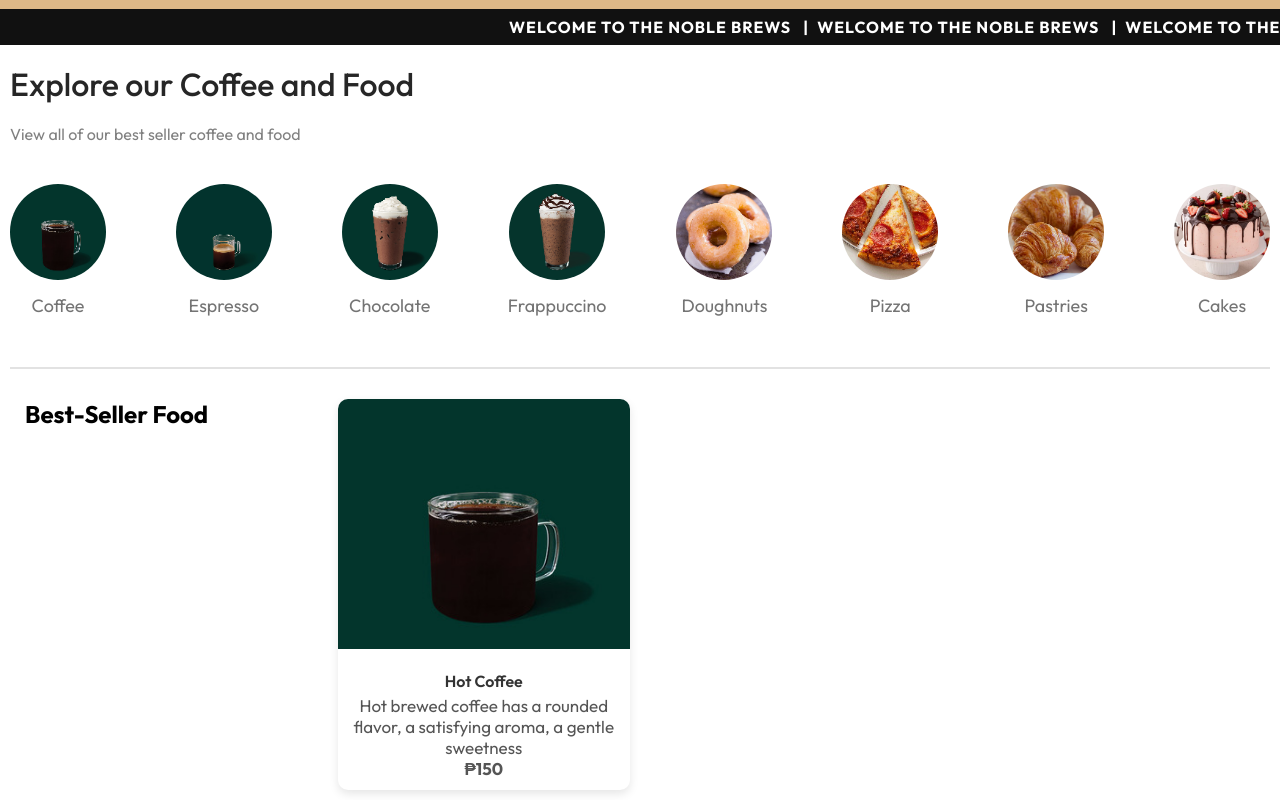
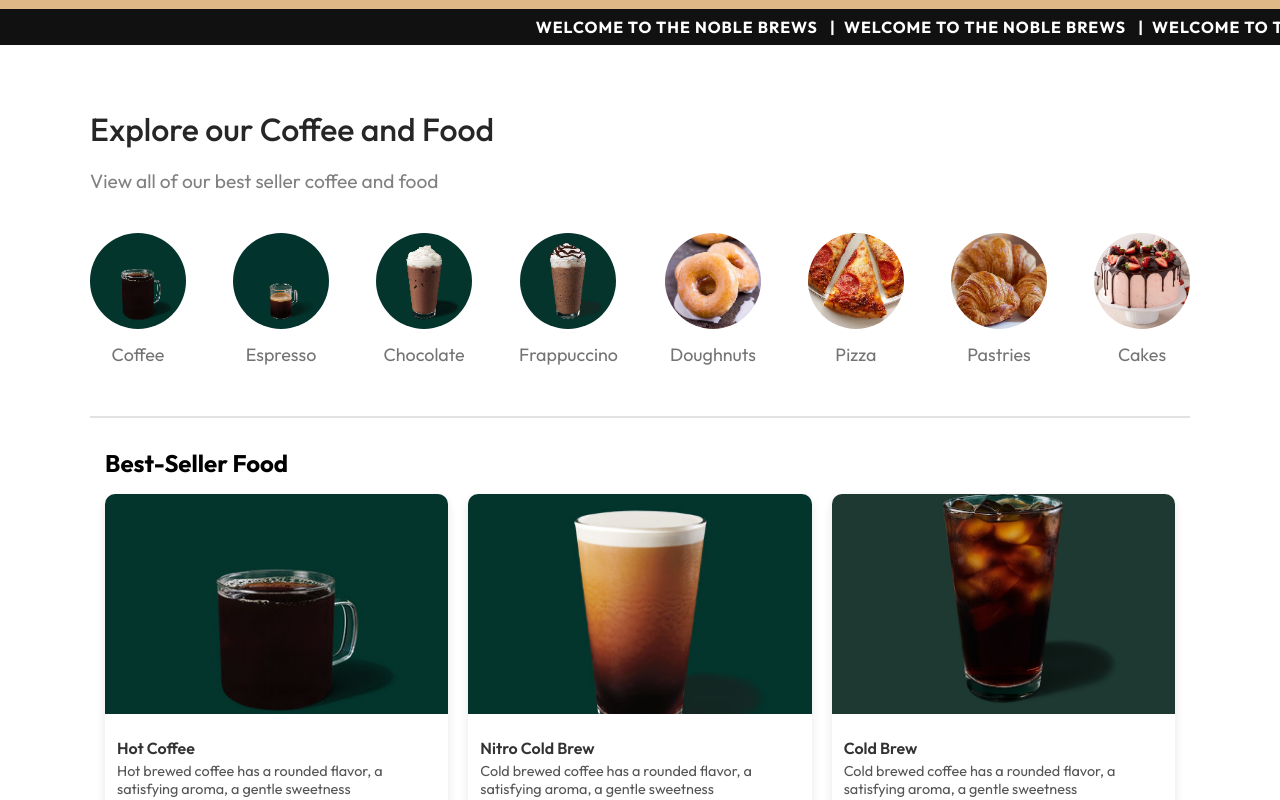
Before and after one commit to Vincent-Caraga/Noble-Brews, a React (Vite) app: page /our-menu in a window 1280 px wide. Shown: the part 120-920 px from the top of the page. Built offline with nearby package versions, Linux system fonts and the light colour scheme; a web font is replaced by a local one.

Commit message:
fixed: desktop responsive on our-menu

```diff
--- a/src/Pages/FoodDisplay/FoodDisplay.jsx
+++ b/src/Pages/FoodDisplay/FoodDisplay.jsx
@@ -6,7 +6,7 @@ const FoodDisplay = ({ category }) => {
   return (
     <div className="food-display" id="food-display">
       <h2>{category === "All" ? "Best-Seller Food" : category}</h2>
-      <div>
+      <div className="food-grid">
         {food_list
           .filter((item) => category === "All" || item.category === category)
           .map((food) => (
--- a/src/assets/CSS/FoodDisplay.css
+++ b/src/assets/CSS/FoodDisplay.css
@@ -1,13 +1,22 @@
 /* Mobile Responsive */
 .food-display {
+  max-width: 1200px;
+  margin: 0 auto;
   padding: 0 15px;
-  /* Use grid to create the card layout */
+}
+
+.food-display h2 {
+  margin-bottom: 1rem;
+}
+
+/* Grid container for cards */
+.food-grid {
   display: grid;
-  gap: 20px; /* Space between the grid items (cards) */
-  /* This creates a responsive grid that will automatically adjust the number of columns */
+  gap: 20px;
   grid-template-columns: repeat(auto-fit, minmax(250px, 1fr));
 }
 
+/* Card styling */
 .card {
   background: #fff;
   border-radius: 10px;
@@ -16,9 +25,17 @@
   text-align: center;
   margin-bottom: 30px;
   transition: transform 0.2s ease;
+  position: relative;
+  z-index: 1;
+  transition: transform 0.2s ease;
   /* These properties are not needed in the card now that the parent is a grid container */
   /* display: flex;
   flex-direction: column; */
+}
+
+.card:hover {
+  transform: translateY(-5px);
+  z-index: 10;
 }
 .card img {
   width: 100%;
@@ -26,27 +43,45 @@
   object-fit: cover; /* Ensures the image fills the container without distortion */
 }
 .card-details {
-  padding: 10px;
+  padding: 12px;
+  text-align: left;
 }
 .card-details h3 {
-  font-size: 16px;
+  font-size: 1rem;
   font-weight: 600;
   margin: 8px 0 4px;
   color: #333;
 }
 .card-details p {
-  font-size: 17px;
+  font-size: 0.9rem;
   color: #555;
   margin: 0;
 }
 .card-details .price {
   font-weight: bolder;
+  margin-top: 6px;
 }
 
 /* Desktop Responsive */
-@media (min-width: 1024px) {
-  .food-display {
-    display: grid;
-    grid-template-columns: repeat(4, 1fr);
+@media (min-width: 768px) {
+  .food-grid {
+    grid-template-columns: repeat(auto-fit, minmax(300px, 1fr));
+  }
+  .card:hover {
+    transform: translateY(-5px);
+    z-index: 10;
+  }
+  .card img {
+    height: 220px;
   }
 }
+
+@media (min-width: 1024px) {
+  .food-grid {
+    grid-template-columns: repeat(3, 1fr);
+  }
+  .card:hover {
+    transform: translateY(-5px);
+    z-index: 10;
+  }
+}
--- a/src/assets/CSS/Navbar.css
+++ b/src/assets/CSS/Navbar.css
@@ -7,6 +7,7 @@
   display: flex;
   justify-content: space-between;
   align-items: center;
+  z-index: 1000;
 }
 .nav-links {
   display: flex;
--- a/src/assets/CSS/OurMenu.css
+++ b/src/assets/CSS/OurMenu.css
@@ -1,6 +1,6 @@
 @import url("https://fonts.googleapis.com/css2?family=Bebas+Neue&family=Lexend+Deca:wght@100..900&family=Lexend:wght@100..900&family=Michroma&family=Outfit:wght@100..900&family=Roboto:ital,wght@0,100..900;1,100..900&family=Sevillana&display=swap");
 .explore-menu {
-  margin: 5px 10px;
+  margin: 50px 90px;
   display: flex;
   flex-direction: column;
   gap: 20px;
@@ -12,6 +12,7 @@
   font-weight: 500;
 }
 .explore-menu-text {
+  font-size: 1.2rem;
   max-width: 60%;
   color: #808080;
 }
@@ -51,6 +52,9 @@
   padding: 2px;
 }
 @media (max-width: 1024px) {
+  .explore-menu {
+    margin: 10px 12px;
+  }
   .explore-menu-text {
     max-width: 100%;
     font-size: 14px;
```
